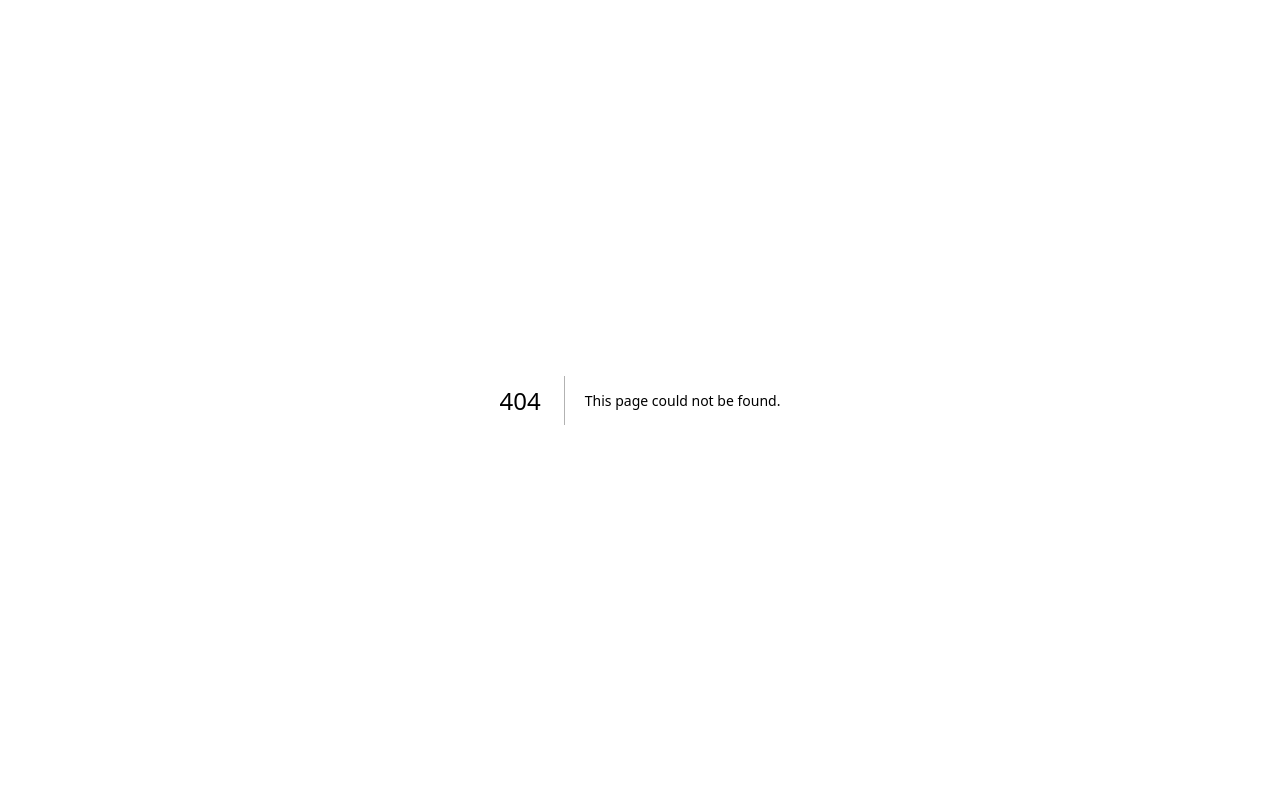
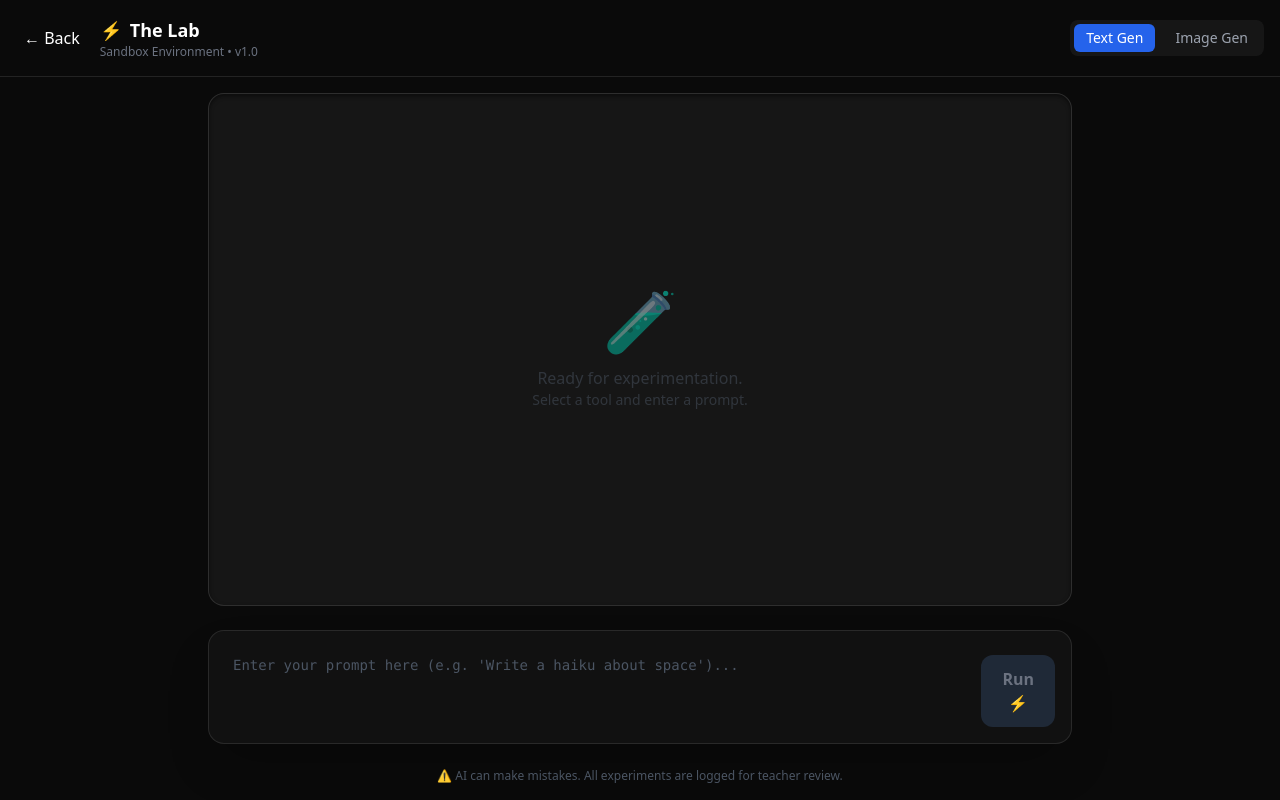
Before and after one commit to bubs-04/bubble-ai-platform, a Next.js app: page /lab in a window 1280 px wide. Before the commit this address had no page. Built offline with nearby package versions, Linux system fonts and the light colour scheme; no server answers.

Commit message:
Add The Lab feature

```diff
--- a/app/dashboard/page.tsx
+++ b/app/dashboard/page.tsx
@@ -10,7 +10,7 @@ import AiTutor from "@/components/AiTutor";
 import TeacherDashboard from "@/components/TeacherDashboard";
 import QuizModal from "@/components/QuizModal";
 import StudentReportCard from "@/components/StudentReportCard";
-import JoinClassModal from "@/components/JoinClassModal"; // <--- NEW IMPORT
+import JoinClassModal from "@/components/JoinClassModal";
 
 export default function DashboardPage() {
   const [user, setUser] = useState<User | null>(null);
@@ -67,10 +67,8 @@ export default function DashboardPage() {
       let weeksRef;
 
       if (schoolId) {
-        // CASE A: Read from the School's Private Copy
         weeksRef = collection(db, "schools", schoolId, "curriculum", gradeId, "weeks");
       } else {
-        // CASE B: Fallback (e.g. User has no school yet)
         weeksRef = collection(db, "curriculum", gradeId, "weeks");
       }
 
@@ -150,7 +148,7 @@ export default function DashboardPage() {
               studentId={user.uid}
               onJoinSuccess={() => {
                 setLoading(true);
-                loadUserProfile(user); // Refresh profile to remove modal
+                loadUserProfile(user);
                 setLoading(false);
               }}
             />
@@ -190,8 +188,28 @@ export default function DashboardPage() {
                   {/* TAB CONTENT: LESSONS */}
                   {studentTab === "lessons" ? (
                     <>
+                      {/* --- 🧪 THE LAB ENTRY CARD (NEW) --- */}
+                      <div
+                        onClick={() => router.push("/dashboard/lab")}
+                        className="bg-gradient-to-r from-blue-900 to-indigo-900 border border-blue-700 p-6 rounded-xl flex items-center justify-between group cursor-pointer shadow-lg hover:shadow-xl transition-all hover:scale-[1.01]"
+                      >
+                        <div>
+                          <h3 className="text-xl font-bold text-white mb-1 flex items-center gap-2">
+                            🧪 Enter The Lab
+                            <span className="bg-blue-500 text-white text-[10px] px-2 py-0.5 rounded-full uppercase tracking-wider font-bold">New</span>
+                          </h3>
+                          <p className="text-blue-100/80 text-sm max-w-md">
+                            Access the Generative AI Sandbox. Test prompts, generate art, and build your portfolio.
+                          </p>
+                        </div>
+                        <div className="w-12 h-12 bg-white/10 rounded-full flex items-center justify-center group-hover:bg-white/20 transition-all">
+                          <span className="text-2xl">⚡</span>
+                        </div>
+                      </div>
+                      {/* --- END LAB CARD --- */}
+
                       {weeks.length === 0 ? (
-                        <p className="text-gray-500 italic">No lessons published yet.</p>
+                        <p className="text-gray-500 italic mt-6">No lessons published yet.</p>
                       ) : (
                         weeks.map((week) => (
                           <div key={week.id} className={`mb-6 border rounded-xl overflow-hidden shadow-sm transition-all ${week.isPublished ? "bg-white" : "bg-gray-50 opacity-75"}`}>
--- /dev/null
+++ b/app/lab/page.tsx
@@ -0,0 +1,162 @@
+"use client";
+
+import { useState, useRef, useEffect } from "react";
+import { auth, db } from "@/lib/firebase";
+import { useRouter } from "next/navigation";
+import { collection, addDoc, serverTimestamp } from "firebase/firestore";
+
+export default function AILab() {
+  const [prompt, setPrompt] = useState("");
+  const [response, setResponse] = useState("");
+  const [loading, setLoading] = useState(false);
+  const [mode, setMode] = useState("text"); // 'text' or 'image'
+  const router = useRouter();
+  const bottomRef = useRef<null | HTMLDivElement>(null);
+
+  // --- THE "BRAIN" (Simulated for Speed) ---
+  const runExperiment = async () => {
+    if (!prompt) return;
+    setLoading(true);
+    setResponse(""); // Clear previous
+
+    // 1. SIMULATE THINKING TIME (Makes it feel real)
+    await new Promise(r => setTimeout(r, 1500));
+
+    // 2. GENERATE RESPONSE (Demo Mode)
+    // Later, we replace this with: await fetch('/api/generate', ...)
+    let fakeAIResponse = "";
+
+    if (mode === "text") {
+      fakeAIResponse = `[DEMO MODE: CONNECT API FOR REAL AI]\n\nThat is a fascinating question about "${prompt}". \n\nIn a real AI model, this is where I would explain the concept in detail, break down the logic, and provide examples. As a student in the BubbleAI Lab, you are learning how to craft prompts that get the best results. \n\nTry asking me to "Write a poem about Python" or "Explain gravity to a 5th grader."`;
+    } else {
+      fakeAIResponse = "https://placehold.co/600x400/1a1a1a/FFF?text=AI+Generated+Image+Preview";
+    }
+
+    // 3. STREAM THE TEXT (Typewriter Effect)
+    if (mode === "text") {
+      const words = fakeAIResponse.split(" ");
+      for (let i = 0; i < words.length; i++) {
+        setResponse(prev => prev + words[i] + " ");
+        await new Promise(r => setTimeout(r, 50)); // Typing speed
+      }
+    } else {
+      setResponse(fakeAIResponse);
+    }
+
+    // 4. LOG THE EXPERIMENT (Teacher Supervision)
+    // We save what the student typed so the teacher can review it later.
+    try {
+      if (auth.currentUser) {
+        await addDoc(collection(db, "experiments"), {
+          uid: auth.currentUser.uid,
+          prompt: prompt,
+          response: fakeAIResponse,
+          type: mode,
+          timestamp: serverTimestamp()
+        });
+      }
+    } catch (e) {
+      console.error("Tracking failed", e);
+    }
+
+    setLoading(false);
+  };
+
+  return (
+    <div className="min-h-screen bg-[#0A0A0A] text-white font-sans flex flex-col">
+
+      {/* --- HEADER --- */}
+      <header className="border-b border-white/10 bg-[#0A0A0A] p-4 flex justify-between items-center sticky top-0 z-10">
+        <div className="flex items-center gap-3">
+          <button onClick={() => router.back()} className="hover:bg-white/10 p-2 rounded-lg transition-all">
+            ← Back
+          </button>
+          <div>
+            <h1 className="font-bold text-lg flex items-center gap-2">
+              <span className="text-blue-400">⚡</span> The Lab
+            </h1>
+            <p className="text-xs text-gray-500">Sandbox Environment • v1.0</p>
+          </div>
+        </div>
+        <div className="flex gap-2 bg-white/5 p-1 rounded-lg">
+          <button
+            onClick={() => { setMode("text"); setResponse(""); }}
+            className={`px-3 py-1 text-sm rounded-md transition-all ${mode === 'text' ? 'bg-blue-600 text-white' : 'text-gray-400 hover:text-white'}`}
+          >
+            Text Gen
+          </button>
+          <button
+             onClick={() => { setMode("image"); setResponse(""); }}
+             className={`px-3 py-1 text-sm rounded-md transition-all ${mode === 'image' ? 'bg-purple-600 text-white' : 'text-gray-400 hover:text-white'}`}
+          >
+            Image Gen
+          </button>
+        </div>
+      </header>
+
+      {/* --- MAIN WORKSPACE --- */}
+      <main className="flex-1 flex flex-col max-w-4xl mx-auto w-full p-4 gap-6">
+
+        {/* OUTPUT SCREEN */}
+        <div className="flex-1 bg-white/5 border border-white/10 rounded-2xl p-6 overflow-y-auto min-h-[400px] relative shadow-inner shadow-black/50">
+          {!response && !loading && (
+            <div className="absolute inset-0 flex flex-col items-center justify-center text-gray-600 opacity-50">
+              <div className="text-6xl mb-4">🧪</div>
+              <p>Ready for experimentation.</p>
+              <p className="text-sm">Select a tool and enter a prompt.</p>
+            </div>
+          )}
+
+          {/* Loading State */}
+          {loading && !response && (
+            <div className="flex items-center gap-2 text-blue-400 animate-pulse">
+              <div className="w-2 h-2 bg-blue-400 rounded-full animate-bounce"></div>
+              <div className="w-2 h-2 bg-blue-400 rounded-full animate-bounce delay-100"></div>
+              <div className="w-2 h-2 bg-blue-400 rounded-full animate-bounce delay-200"></div>
+              <span className="text-sm font-mono uppercase">Processing Neural Net...</span>
+            </div>
+          )}
+
+          {/* Actual Output */}
+          {response && mode === "text" && (
+            <div className="prose prose-invert max-w-none animate-in fade-in duration-500">
+               <p className="whitespace-pre-wrap leading-relaxed text-gray-200">{response}</p>
+            </div>
+          )}
+
+          {/* Image Output */}
+          {response && mode === "image" && (
+            <div className="flex justify-center items-center h-full animate-in zoom-in duration-500">
+              <img src={response} alt="Generated output" className="rounded-xl border border-white/20 shadow-2xl" />
+            </div>
+          )}
+
+          <div ref={bottomRef}></div>
+        </div>
+
+        {/* INPUT CONSOLE */}
+        <div className="bg-[#111] border border-white/10 rounded-2xl p-2 flex gap-2 items-end shadow-2xl">
+          <textarea
+            value={prompt}
+            onChange={(e) => setPrompt(e.target.value)}
+            placeholder={mode === 'text' ? "Enter your prompt here (e.g. 'Write a haiku about space')..." : "Describe the image you want to generate..."}
+            className="w-full bg-transparent text-white p-4 outline-none resize-none h-24 placeholder-gray-600 font-mono text-sm"
+            onKeyDown={(e) => { if(e.key === 'Enter' && !e.shiftKey) { e.preventDefault(); runExperiment(); }}}
+          />
+          <button
+            onClick={runExperiment}
+            disabled={!prompt || loading}
+            className={`mb-2 mr-2 p-3 rounded-xl font-bold transition-all flex items-center gap-2 ${!prompt || loading ? 'bg-gray-800 text-gray-500 cursor-not-allowed' : 'bg-gradient-to-r from-blue-600 to-indigo-600 text-white hover:scale-105 active:scale-95'}`}
+          >
+            {loading ? "Running..." : "Run ⚡"}
+          </button>
+        </div>
+
+        <p className="text-center text-xs text-gray-600">
+          ⚠️ AI can make mistakes. All experiments are logged for teacher review.
+        </p>
+
+      </main>
+    </div>
+  );
+}
```
